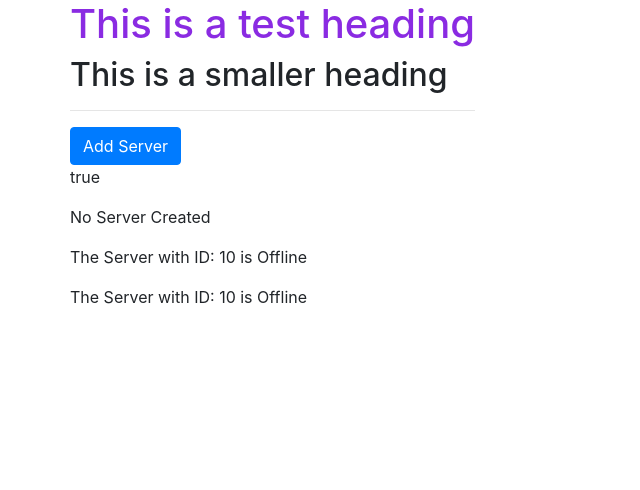
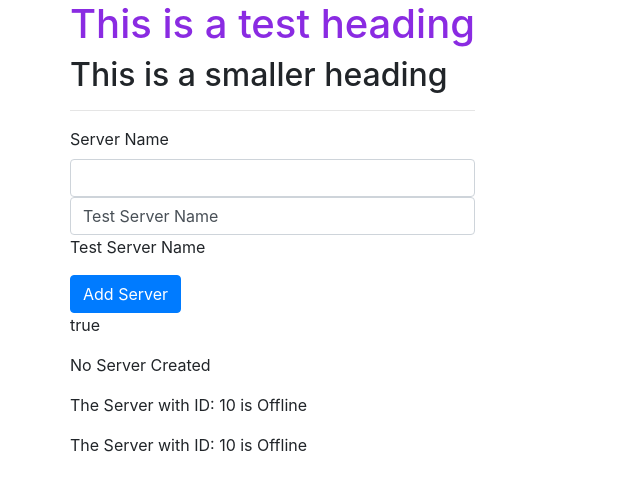
Before and after one commit to debojyotichatterjee9/angular7App, an Angular app in the folder angSevenApp/: page / in a window 1280 px wide. Shown: the top 490 px of the page, without its empty margins (0-640 px from the left). Built offline with nearby package versions, Linux system fonts and the light colour scheme.

Commit message:
two way binding

```diff
--- a/angSevenApp/src/app/servers/servers.component.html
+++ b/angSevenApp/src/app/servers/servers.component.html
@@ -1,3 +1,7 @@
+<label>Server Name</label>
+<input type="text" class="form-control" (input)="onUpdateServerName($event)"/>
+<input type="text" class="form-control" [(ngModel)]="serverName"/>
+<p [innerText]="serverName"></p>
 <button class="btn btn-primary" [disabled]="!allowNewServer"
 (click)="onCreateServer()">Add Server</button>
 <div>
--- a/angSevenApp/src/app/servers/servers.component.ts
+++ b/angSevenApp/src/app/servers/servers.component.ts
@@ -12,6 +12,7 @@ import { Component, OnInit } from '@angular/core';
 export class ServersComponent implements OnInit {
   allowNewServer = false;
   serverCreationStatus = 'No Server Created';
+  serverName = 'Test Server Name';
   constructor() {
     setTimeout(() => {
       this.allowNewServer = true;
@@ -24,4 +25,8 @@ export class ServersComponent implements OnInit {
 onCreateServer(){
   this.serverCreationStatus = 'Server was Created!!'
 }
+onUpdateServerName(event: any){
+console.warn(event)
+this.serverName = (<HTMLInputElement>event.target).value
 }
+}
```
